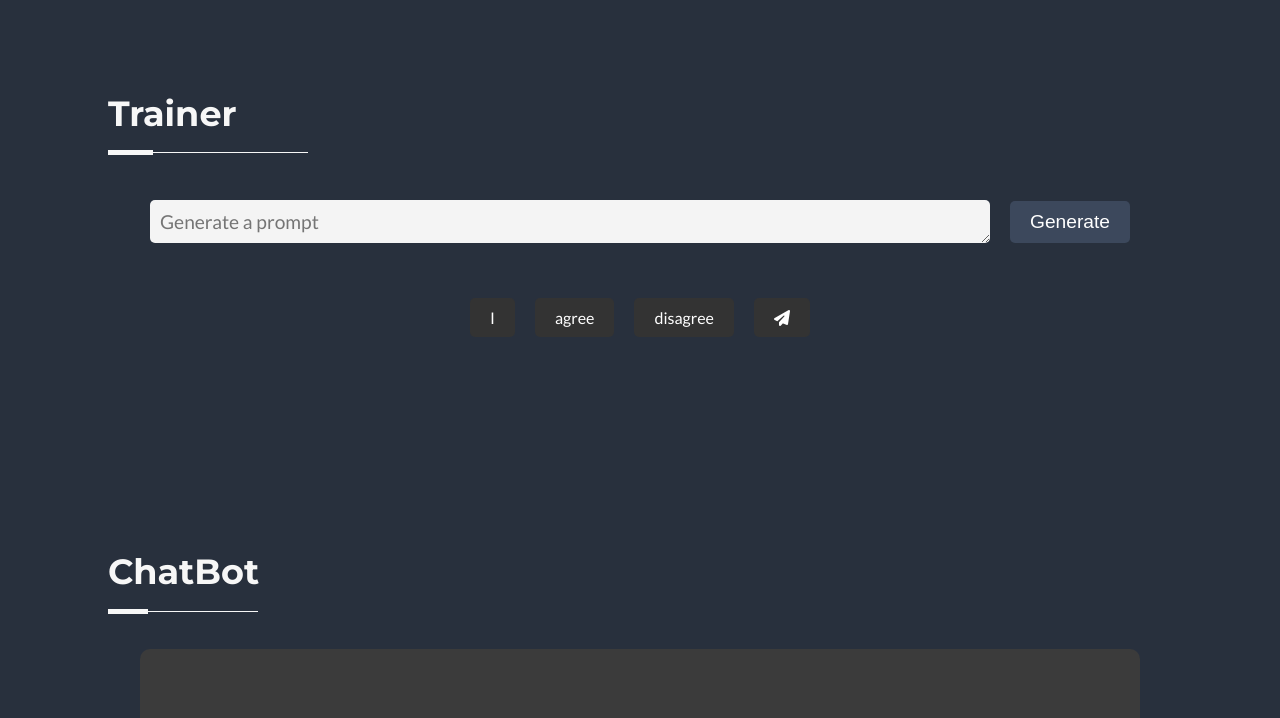
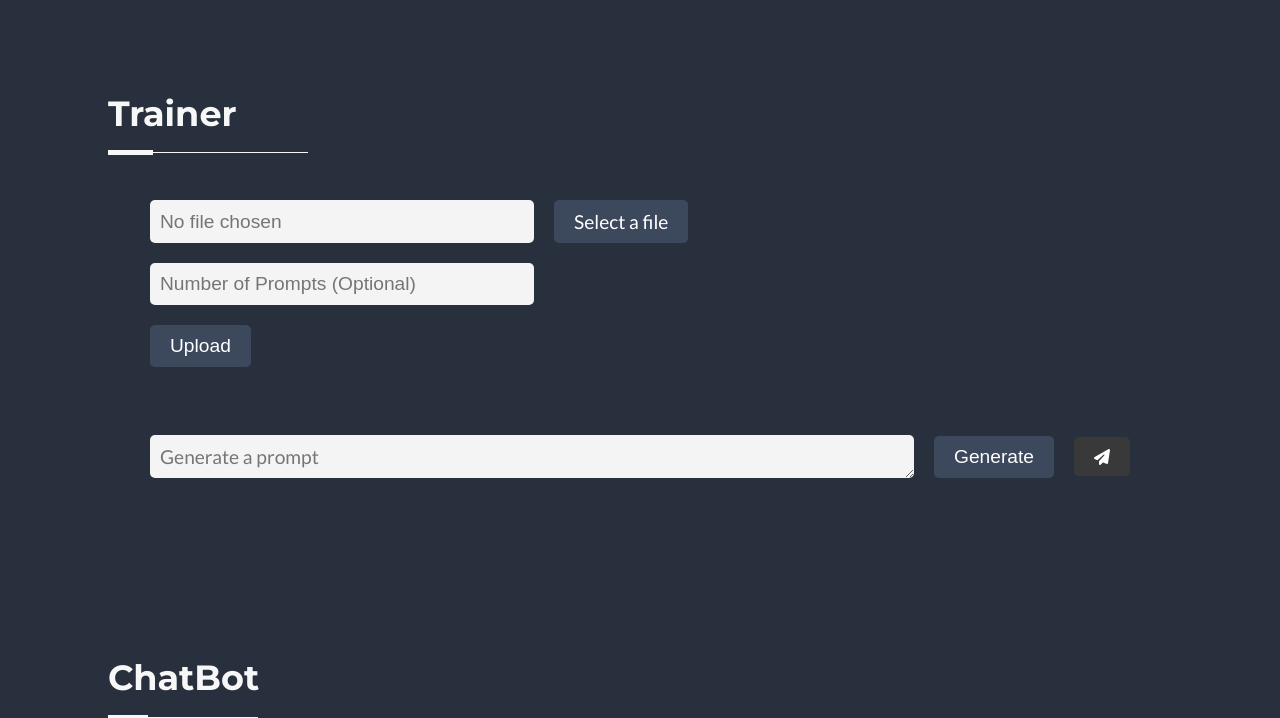
Before and after one commit to cds-cadl/Old_Project_converse, a Flask app: page / in a window 1280 px wide. Shown: the part 605-1323 px from the top of the page. Run offline with Flask 3, Linux system fonts and the light colour scheme; some libraries are stand-ins or nearby versions.

Commit message:
updated trainer

```diff
--- a/server.py
+++ b/server.py
@@ -68,11 +68,43 @@ def text_to_speech():
 
     return jsonify({'audio_content': base64.b64encode(audio_content).decode('utf-8')})
 
+# To handle file uploads for the trainer
+@app.route('/upload', methods=['POST'])
+def upload():
+    resp = ''
+    num_lines = 0
+    code = 404
+    file = request.files['file']
+    if file.filename != '':
+        # Get the user input for the number of lines to be used
+        num_lines = int(request.form['num_lines'])
+
+        # Read the file content
+        file_content = file.read().decode().splitlines()
+
+        if num_lines == -1:
+            num_lines = len(file_content)
+
+        # Check if the number of lines requested is greater than the available lines in the file
+        if num_lines > len(file_content):
+            resp = 'Error: The number of prompts exceeds the available prompts in the file.'
+
+        else:
+            file.stream.seek(0)
+            file.save('trainer_prompts.txt')
+            code = 200
+            resp = 'File uploaded successfully!'
+    else:
+        resp = 'No file selected.'
+
+    return jsonify({'msg':resp, 'numPrompts':num_lines, 'code':code})
+
 # Send the generated sentence for the trainer
 @app.route('/generate-sentence', methods=['POST'])
 def generate_trainer_prompt():
 
-    return main.generate_sentence()
+    lineNum = int(request.form['line'])
+    return main.generate_sentence(lineNum)
 
 # Send the user response's score for the trainer
 @app.route('/score', methods=['POST'])
--- a/static/css/index.css
+++ b/static/css/index.css
@@ -291,7 +291,6 @@ TRAINER
 *******
 */
 
-
 .trainer {
   margin: 35px auto;
   max-width: 1000px;
@@ -299,6 +298,42 @@ TRAINER
   flex-direction: column;
 }
 
+/* File Upload */
+.upload-form {
+  display: flex;
+  flex-direction: column;
+  margin-bottom: 3em;
+}
+
+.file-input-container {
+  display: flex;
+}
+
+#filename {
+  max-width: 20em;
+}
+
+#file-input {
+  display: none;
+}
+
+#num-prompts {
+  max-width: 20em;
+}
+
+#upload-button {
+  max-width: fit-content;
+}
+
+#upload-button:active, #file-upload-button:active {
+  transform: translateY(1px);
+}
+
+#upload-button:hover, #file-upload-button:hover {
+  background-color: #323c4d;
+}
+
+/* Prompt Generator */
 .question {
   display: flex;
   flex-direction: row;
@@ -310,12 +345,7 @@ TRAINER
   font-family: var(--lato);
 }
 
-.options {
-  display: flex;
-  flex-direction: row;
-}
-
-.options button {
+.question #score {
   font-family: var(--lato);
   font-size: 1em;
   margin: 10px;
@@ -324,12 +354,16 @@ TRAINER
   border: none;
   text-align: center;
   cursor: pointer;
-  background-color: #333;
+  background-color: #3a3939;
   color: #fff;
   transition-duration: 0.2s;
 }
 
-.options button:active {
+#score:hover {
+  background-color: #353535;
+}
+
+.question #score:active {
   transform: translateY(1px);
 }
 
--- a/static/js/script.js
+++ b/static/js/script.js
@@ -138,7 +138,7 @@ $(document).ready(function () {
 
 $(document).ready(function () {
   $(document).keydown(function (event) {
-    if (event.key === '1') {
+    if (event.key === '1' && !$('#num-prompts').is(':focus')) {
       event.preventDefault();
       var inputText = $('#promptOutput').val();
       if (inputText) {
@@ -153,7 +153,7 @@ $(document).ready(function () {
 
 $(document).ready(function () {
   $(document).keydown(function (event) {
-    if (event.key === '2') {
+    if (event.key === '2' && !$('#num-prompts').is(':focus')) {
       var inputText = $('#promptOutput2').val();
       if (inputText) {
         $.post('/text-to-speech', { input_text: inputText }, function (data) {
@@ -171,41 +171,108 @@ $(document).ready(function () {
 TRAINER
 *******
 */
-var trainerPrompt = "";
-var trainerResponse = "";
 
+// To track the prompt number
+var promptNum = 0;
+var maxPrompt = 0;
+
+// File Upload
 $(document).ready(function () {
-  $('#trainerPromptOut').click(function () {
+  // File input change event
+  $('#file-input').on('change', function () {
+    var filename = $(this).val().split('\\').pop();
+    $('#filename').val(filename);
+  });
+
+  // Filename input keydown event
+  $('#filename').on('keydown', function (event) {
+    if (event.key === 'Backspace') {
+      $('#file-input').val('');
+      $(this).val('');
+    }
+    event.preventDefault();
+  });
+
+  // Upload button click event
+  $('#upload-button').on('click', function (event) {
+    event.preventDefault();
+    var file = $('#file-input').prop('files')[0];
+
+    promptNum = 0;
+    maxPrompt = 0;
+
+    if (file) {
+      var numPrompts = parseInt($('#num-prompts').val());
+      if (!numPrompts) {
+        numPrompts = -1;
+      }
+
+      var formData = new FormData();
+      formData.append('file', file);
+      formData.append('num_lines', numPrompts);
+
+      $.ajax({
+        url: '/upload',
+        type: 'POST',
+        data: formData,
+        processData: false,
+        contentType: false,
+        success: function (response) {
+          if (response.code == 200) {
+            promptNum = 1;
+            maxPrompt = response.numPrompts;
+          }
+          alert(response.msg);
+        }
+      });
+    }
+
+    else {
+      alert('Please select a file.');
+    }
+    // Reset form values
+    $('#file-input').val('');
+    $('#filename').val('');
+    $('#num-prompts').val('');
+    $('#trainerPrompt').val('');
+  });
+});
+
+
+
+// for scoring, not in use right now:
+// var trainerPrompt = "";
+// var trainerResponse = "";
+
+// To generate prompt for trainer
+$(document).ready(function () {
+  $('#trainerGenerate').click(function () {
+    if (promptNum != 0) {
+      if (promptNum > maxPrompt) {
+        $('#trainerPrompt').val("Completed!");
+      }
+      else {
         $.ajax({
           url: '/generate-sentence',
           type: 'POST',
+          data: { line: promptNum },
           success: function (response) {
-        trainerPrompt = response;
+            // trainerPrompt = response;
             $('#trainerPrompt').val('Say "' + response + '"');
           }
         });
+        promptNum += 1;
+      }
+    }
   });
 });
 
+
+/*
+// To score user's response
+// Not usable right now since trainer is not connected to OSDPI
+
 $(document).ready(function () {
-
-    $('#I').click(function () {
-      if (trainerPrompt) {
-      trainerResponse += "I ";
-      }
-    });
-
-    $('#agree').click(function () {
-      if (trainerPrompt) {
-      trainerResponse += "agree ";
-      }
-    });
-
-    $('#disagree').click(function () {
-      if (trainerPrompt) {
-      trainerResponse += "disagree ";
-      }
-    });
 
   $('#score').click(function () {
     if (trainerResponse) {
@@ -222,7 +289,7 @@ $(document).ready(function () {
     }
   });
 });
-
+*/
 
 /*
 *******
--- a/templates/index.html
+++ b/templates/index.html
@@ -61,17 +61,31 @@
         <h1>Trainer</h1>
         <div class="trainer">
 
+            <!-- <form id="upload-form" enctype="multipart/form-data">
+                <input type="file" id="file-input" name="file" accept=".txt">
+                <input type="number" id="num-lines-input" name="num_lines" placeholder="Number of Prompts (Optional)">
+                <button type="submit" id="upload-button">Upload</button>
+            </form>               -->
+
+            <form class="upload-form">
+                <div class="file-input-container">
+                <input type="text" id="filename" class="bar" placeholder="No file chosen">
+                <label id="file-upload-button" class="submit" >
+                  <input type="file" id="file-input" name="file" accept=".txt">
+                  Select a file
+                </label>
+                </div>
+                <input type="number" class="bar" id="num-prompts" name="num_lines" placeholder="Number of Prompts (Optional)">
+                <button class="submit" id="upload-button">Upload</button>
+            </form>
+
+
             <div class="generate question">
                 <textarea id="trainerPrompt" class="bar" placeholder="Generate a prompt" rows="1" readonly></textarea>
-                <button class="submit" id="trainerPromptOut"><span>Generate </span></button>
+                <button class="submit" id="trainerGenerate"><span>Generate </span></button>
+                <button id="score"><i class="fa-solid fa-paper-plane"></i></button>
             </div>
 
-            <div class="trainer options">
-                <button id="I">I</button>
-                <button id="agree">agree</button>
-                <button id="disagree">disagree</button>
-                <button id="score"><i class="fa-solid fa-paper-plane"></i></button>
-            </div>
             <p id="scoreOut"></p>
         </div>
     </section>
```
Also changed, not shown: main.py (+9 -5 lines), trainer_prompts.txt (added, +51 -0 lines), README.md, 1 other file. Lines whose indentation alone changed are shown as unchanged.
